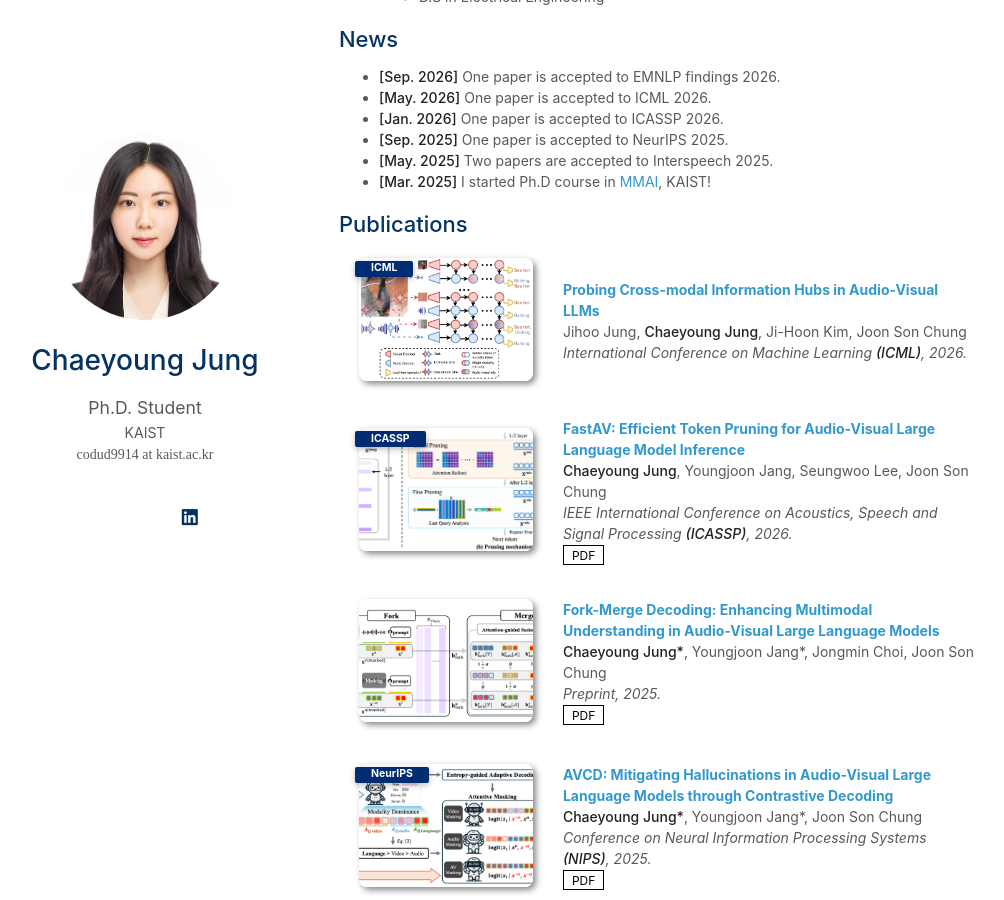
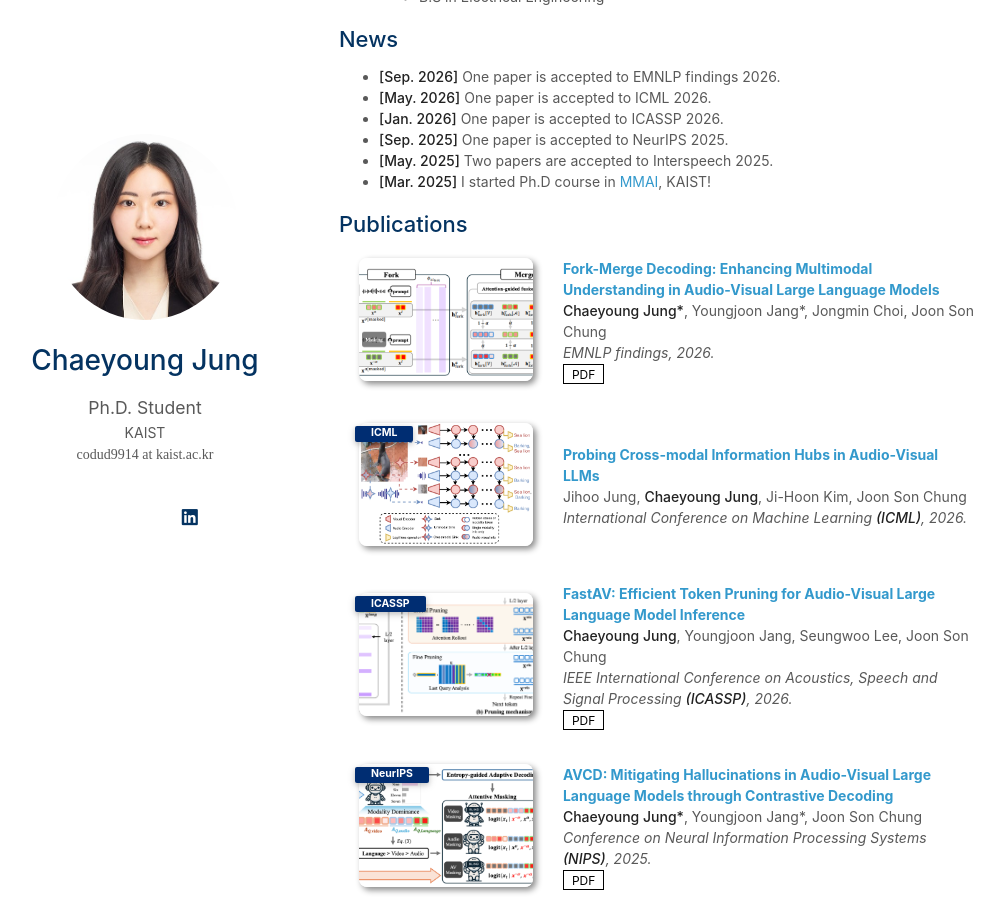
Before and after one commit to cyongong/cyongong.github.io, a Jekyll site: the page built from index.md, in a window 1280 px wide and 900 px high, scrolled down 639 px. Shown: the whole window, without its empty margins (131-1135 px from the left). Built offline with Jekyll 4.4.1, drawn with Linux system fonts in a browser that asks for light colours; a style sheet for code colours, icons or effects is not loaded; our own code applies the rules of GitHub Pages for plain Markdown files; part of the change alters nothing that is shown.

Commit message:
Update publications.yml

```diff
--- a/_data/publications.yml
+++ b/_data/publications.yml
@@ -1,4 +1,10 @@
 main:
+  - title: "Fork-Merge Decoding: Enhancing Multimodal Understanding in Audio-Visual Large Language Models"
+    authors: <strong>Chaeyoung Jung*</strong>, Youngjoon Jang*, Jongmin Choi, Joon Son Chung
+    conference: EMNLP findings, 2026.
+    pdf: https://arxiv.org/abs/2505.20873
+    image: ./assets/img/FMD.png
+
   - title: "Probing Cross-modal Information Hubs in Audio-Visual LLMs"
     authors: Jihoo Jung, <strong>Chaeyoung Jung</strong>, Ji-Hoon Kim, Joon Son Chung
     conference_short: ICML
@@ -13,11 +19,6 @@ main:
     pdf: https://www.arxiv.org/abs/2601.13143
     image: ./assets/img/FastAV.png
 
-  - title: "Fork-Merge Decoding: Enhancing Multimodal Understanding in Audio-Visual Large Language Models"
-    authors: <strong>Chaeyoung Jung*</strong>, Youngjoon Jang*, Jongmin Choi, Joon Son Chung
-    conference: Preprint, 2025.
-    pdf: https://arxiv.org/abs/2505.20873
-    image: ./assets/img/FMD.png
 
   - title: "AVCD: Mitigating Hallucinations in Audio-Visual Large Language Models through Contrastive Decoding"
     authors: <strong>Chaeyoung Jung*</strong>, Youngjoon Jang*, Joon Son Chung
```
